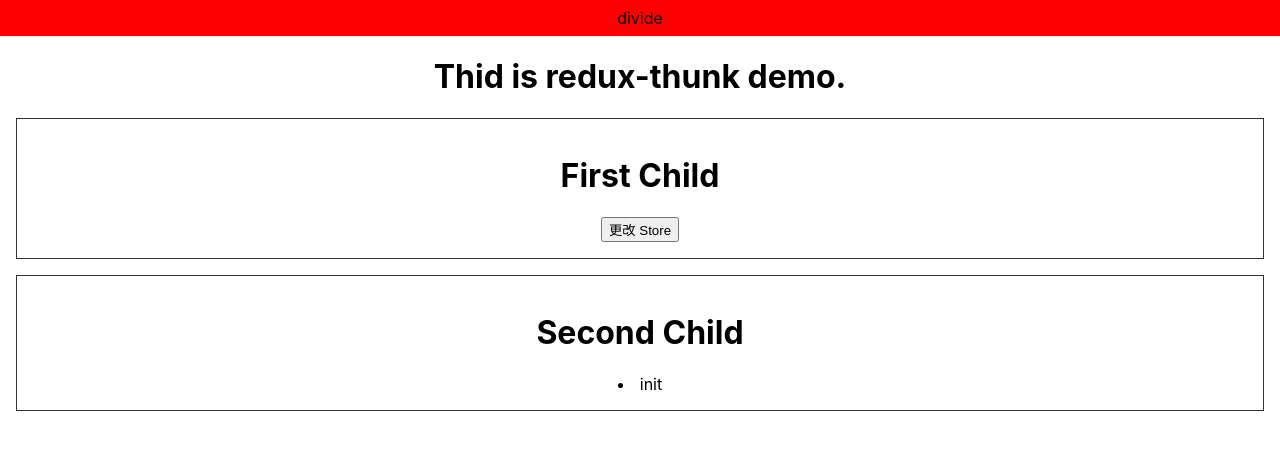
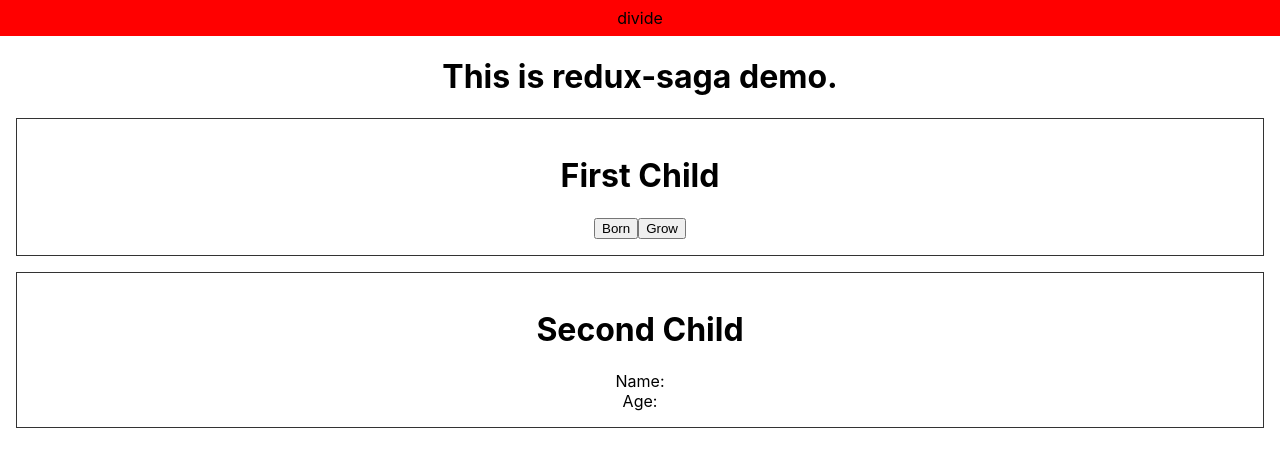
Before and after one commit to bowen-wu/redux-analyze, a React (Create React App) app: page / in a window 1280 px wide. Shown: the top 466 px of the page. Built offline with nearby package versions, Linux system fonts and the light colour scheme.

Commit message:
feat: use call & put & takeEvery of redux-saga

```diff
--- a/package.json
+++ b/package.json
@@ -11,6 +11,7 @@
     "react-dom": "^17.0.2",
     "react-redux": "^7.1.3",
     "react-scripts": "4.0.3",
+    "redux-saga": "^1.1.3",
     "redux-thunk": "^2.3.0"
   },
   "scripts": {
--- a/src/App.js
+++ b/src/App.js
@@ -3,6 +3,7 @@ import {Counter} from './features/counter/Counter';
 import SelfAchieve from './features/selfAchieve';
 import OriginalRedux from './features/originalRedux';
 import ReduxThunkDemo from './features/reduxThunk';
+import ReduxSagaDemo from './features/reduxSaga';
 import './App.css';
 
 function App() {
@@ -15,7 +16,9 @@ function App() {
 
       {/*<OriginalRedux/>*/}
 
-      <ReduxThunkDemo/>
+      {/*<ReduxThunkDemo/>*/}
+
+      <ReduxSagaDemo/>
     </div>
   );
 }
--- /dev/null
+++ b/src/features/reduxSaga/index.js
@@ -0,0 +1,97 @@
+import {useEffect, useState} from 'react';
+import {createStore, applyMiddleware, combineReducers} from 'redux';
+import createSagaMiddleware from 'redux-saga';
+import mySaga from './sagas';
+
+const sagaMiddleware = createSagaMiddleware();
+
+let nextTodoId = 0;
+const addTodo = text => ({
+  type: 'ADD_TODO',
+  payload: {
+    id: nextTodoId++,
+    text,
+    completed: false
+  }
+});
+
+const todos = (state = [], action) => {
+  switch (action.type) {
+    case 'ADD_TODO':
+      return state.concat(action.payload);
+    default:
+      return state;
+  }
+};
+
+const userInfo = (state = {}, action) => {
+  console.log('reducers action -> ', action);
+  switch (action.type) {
+    case 'CHILD_BORNED':
+      return {...action.payload};
+    case 'GROWED':
+      return {...state, age: action.payload};
+    default:
+      return state;
+  }
+};
+
+const rootReducer = combineReducers({todos, userInfo});
+
+const preloadState = {todos: [{id: 10341, text: 'init', completed: false}]};
+
+const store = createStore(rootReducer, preloadState, applyMiddleware(sagaMiddleware));
+
+sagaMiddleware.run(mySaga);
+
+const ReduxSagaDemo = () => {
+  return (
+    <div>
+      <h1>This is redux-saga demo.</h1>
+      <FirstChild/>
+      <SecondChild state={store}/>
+    </div>
+  );
+};
+
+const FirstChild = () => {
+  const onBorn = () => {
+    store.dispatch({type: 'CHILD_WILL_BORN'});
+  };
+
+  const onGrow = () => {
+    store.dispatch({type: 'CHILD_GROW', payload: store.getState().userInfo.age});
+  };
+
+  return (
+    <div className="child">
+      <h1>First Child</h1>
+      <button onClick={onBorn}>Born</button>
+      <button onClick={onGrow}>Grow</button>
+    </div>
+  );
+};
+
+const SecondChild = (props) => {
+  const [, setUpdate] = useState({});
+
+  useEffect(() => {
+    const unSubscribe = props.state.subscribe(() => {
+      console.log('subscribe -> ', store.getState());
+      setUpdate({});
+    });
+    return () => {
+      unSubscribe();
+    };
+  }, [props]);
+
+  return (
+    <div className="child">
+      <h1>Second Child</h1>
+      <div>Name: {props.state.getState().userInfo && props.state.getState().userInfo.name}</div>
+      <div>Age: {props.state.getState().userInfo && props.state.getState().userInfo.age}</div>
+    </div>
+  );
+};
+
+export default ReduxSagaDemo;
--- /dev/null
+++ b/src/features/reduxSaga/sagas.js
@@ -0,0 +1,42 @@
+import {call, put, takeEvery} from 'redux-saga/effects';
+
+const sleep = (duration, params) => new Promise((resolve) => setTimeout(resolve, duration, params));
+
+const Api = {
+  childBorned: async () => {
+    return await sleep(2000, {data: {name: 'George', age: 1}});
+  },
+  growed: async params => {
+    return await sleep(2000, {data: params + 1});
+  }
+};
+
+function* childWillBorn(action) {
+  try {
+    // 此处也可以使用 yield delay(1000);
+    const {data: child} = yield call(Api.childBorned);
+    yield put({type: 'CHILD_BORNED', payload: child});
+  } catch (e) {
+    yield put({type: 'USER_FETCH_FAILED', message: e.message});
+  }
+}
+
+function* childGrow(action) {
+  try {
+    const {data: age} = yield call(Api.growed, action.payload);
+    yield put({type: 'GROWED', payload: age});
+  } catch (e) {
+    yield put({type: 'USER_FETCH_FAILED', message: e.message});
+  }
+}
+
+/*
+  Starts fetchUser on each dispatched `USER_FETCH_REQUESTED` action.
+  Allows concurrent fetches of user.
+*/
+function* mySaga() {
+  yield takeEvery('CHILD_WILL_BORN', childWillBorn);
+  yield takeEvery('CHILD_GROW', childGrow);
+}
+
+export default mySaga;
```
Also changed, not shown: 1 other file (tests, documents, lock files or other folders).
